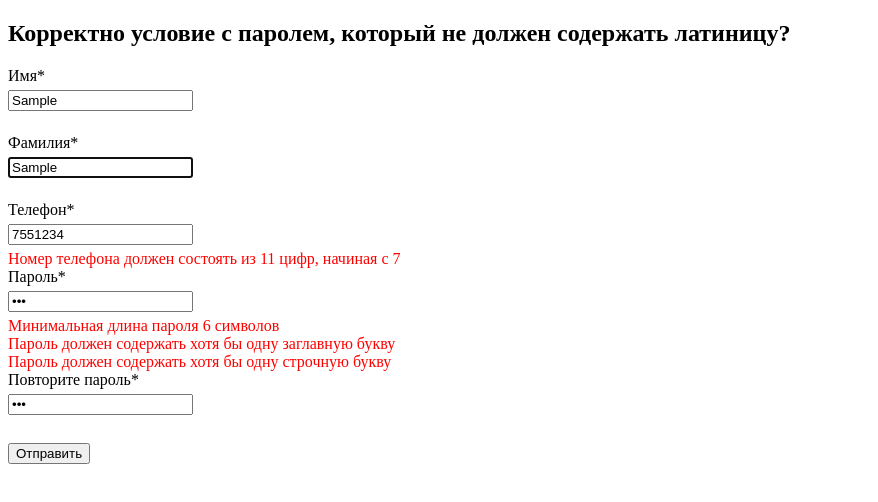
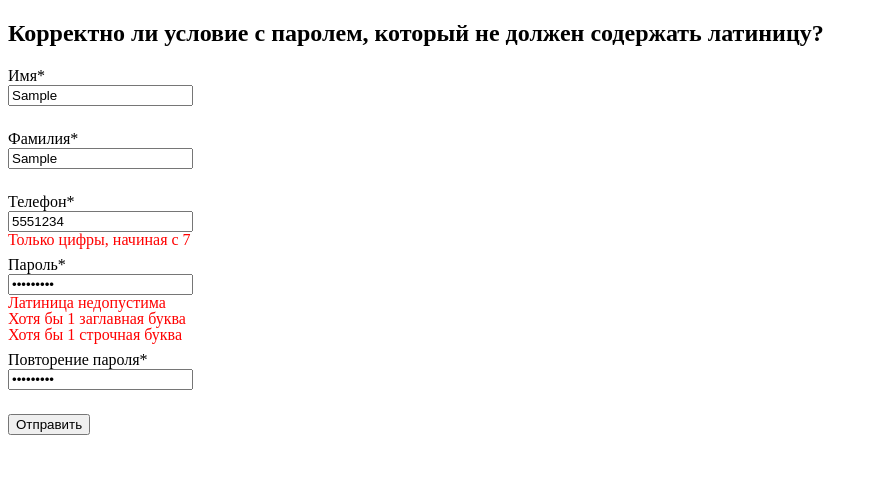
Before and after one commit to VladislavAleksandrov/test-form, a plain HTML site: page index.html in a window 1280 px wide. Both pictures are taken after typing "Sample", "Sample", "5551234", "Sample123", "Sample123" into the empty fields and a click on the button "Отправить". Shown: the whole page, without its empty margins (0-878 px from the left). Drawn offline with Linux system fonts and the light colour scheme.

Commit message:
Fully changed project, using default prop validity

```diff
--- a/index.html
+++ b/index.html
@@ -6,69 +6,100 @@
 	<script src="script.js" defer></script>
 	<style>
 
-		input {
-			margin: 5px 0;
+		form {
+			margin: auto;
 		}
-
 		label {
 			display: block;
 		}
-
-		span {
-			margin: 5px 0;
-		}
-
-		.error {
-			color: red;
-			display: none;
-			margin: 0;
-			min-height: 18px;
-		}
-
-		.showErrors .error {
+		input {
 			display: block;
 		}
-
-		.showErrors .error + br {
-			display: none;
-		}
-
-		button {
-			margin: 5px 0;
+		span {
+			display: block;
+			min-height: 16px;
+			line-height: 16px;
+			margin-bottom: 8px;
+			white-space: pre-line;
+			color: red;
 		}
 
 	</style>
 </head>
 <body>
-<h2>Корректно условие с паролем, который не должен содержать латиницу?</h2>
-<form id="form" novalidate>
-	<label for="name">Имя*</label>
-	<input type="text" id="name" pattern="[a-zA-z]{1,15}" maxlength="15" title="Только латиница, от 1 до 15 символов" required>
-	<br/>
-	<span class="error"></span>
-	<br/>
-	<label for="lastName">Фамилия*</label>
-	<input type="text" id="lastName" pattern="[a-zA-z]{2,}" title="Только латиница, от 2 символов" required>
-	<br/>
-	<span class="error"></span>
-	<br/>
-	<label for="phone">Телефон*</label>
-	<input type="tel" id="phone" maxlength="11" pattern="7[\d]{10}" title="Только цифры, 11 символов, начинается с 7" required>
-	<br/>
-	<span class="error"></span>
-	<br/>
-	<label for="password">Пароль*</label>
-	<input type="password" autocomplete="new-password" id="password" pattern="(?=.*\d)(?=.*[a-z])(?=.*[A-Z]).{6,}"
-	       title="От 6 символов, без латиницы, обязательно хотя бы одну заглавную букву и одну цифру" required>
-	<br/>
-	<div class="error"></div>
-	<br>
-	<label for="passwordRepeat">Повторите пароль*</label>
-	<input type="password" autocomplete="new-password" id="passwordRepeat" title="Пароли должны совпадать" required>
-	<br/>
-	<span class="error"></span>
-	<br/>
-	<button type="submit">Отправить</button>
+<h2>Корректно ли условие с паролем, который не должен содержать латиницу?</h2>
+<form class="js-form" novalidate>
+	<label>
+		Имя*
+		<input
+			class="js-input"
+			name="firstName"
+			type="text"
+			pattern="[a-zA-Z]+"
+			maxlength="15"
+			data-pattern-error="Только латиница"
+			required
+		/>
+		<span role="alert" aria-live="polite" class="js-error"></span>
+	</label>
+
+	<label>
+		Фамилия*
+		<input
+			type="text"
+			class="js-input"
+			name="secondName"
+			minlength="2"
+			pattern="[a-zA-Z]+"
+			data-pattern-error="Только латиница"
+			required
+		/>
+		<span role="alert" aria-live="polite" class="js-error"></span>
+	</label>
+
+	<label>
+		Телефон*
+		<input
+			type="tel"
+			class="js-input"
+			name="phone"
+			pattern="7[\d]+"
+			data-pattern-error="Только цифры, начиная с 7"
+			minlength="11"
+			maxlength="11"
+			required
+		/>
+		<span role="alert" aria-live="polite" class="js-error"></span>
+	</label>
+
+	<label>
+		Пароль*
+		<input
+			class="js-input"
+			type="password"
+			name="password"
+			pattern="(?=.*\d)(?=.*[а-я])(?=.*[А-Я]).{6,}"
+			data-pattern-error="Пароль без латиницы должен содержать хотя бы по одну заглавную букву и одну цифру"
+			minlength="6"
+			required
+			autocomplete
+		/>
+		<span role="alert" aria-live="polite" class="js-error"></span>
+	</label>
+
+	<label>
+		Повторение пароля*
+		<input
+			class="js-input"
+			type="password"
+			name="passwordRepeat"
+			minlength="6"
+			autocomplete
+			required
+		/>
+		<span role="alert" aria-live="polite" class="js-error"></span>
+	</label>
+	<button class="js-submit" type="submit">Отправить</button>
 </form>
 </body>
 </html>
--- a/script.js
+++ b/script.js
@@ -1,138 +1,67 @@
-const $form = document.getElementById('form')
-const $name = document.getElementById('name')
-const $lastName = document.getElementById('lastName')
-const $phone = document.getElementById('phone')
-const $password = document.getElementById('password')
-const $passwordRepeated = document.getElementById('passwordRepeat')
+const $form = document.querySelector(".js-form");
+const $errors = [...$form.querySelectorAll(".js-error")];
 
-let name, lastName, phone, password, passwordRepeated
-const passwordErrors = []
+$form.addEventListener("input", handleInput, false);
+$form.addEventListener("submit", handleSubmit, false);
 
-$form.addEventListener('submit', submit)
-$form.addEventListener('input', handleInput)
+const request = {
+	'firstName': '',
+	'secondName': '',
+	'phone': '',
+	'password': '',
+	'passwordRepeat': ''
+}
 
-/////////////////////////////////////////
-//Не стал делать реализацию через паттерны и кастомизацию стандартных сообщений об ошибке
-// например атрибуты pattern="[a-zA-z]{1,15}" и title="Только латиница, от 1 до 15 символов" внутри элемента input
-/////////////////////////////////////////
-
-function submit  (event)  {
-	event.preventDefault()
-	$form.classList.add('showErrors')
-	comparePasswordsAndDisplayErrors()
-	checkPasswordForErrors()
-	checkPhoneNumberForErrors()
-	checkLastNameForErrors()
-	checkNameForErrors()
-	if (checkNoErrorExist()) {
-		console.log('clear zone')
-		formatNameAndLastNameValues()
-		logForm()
-		$form.reset()
-		clearValues()
+function saveRequest(request) {
+	for (const name in request) {
+		request[name] = $form.elements[name]?.value
 	}
 }
 
-const clearValues = () => {
-  name = ''
-	lastName = ''
-	phone = ''
-	password = ''
-	passwordRepeated = ''
+function handleInput() {
+	$errors.forEach(($error) => ($error.textContent = ""));
 }
 
-const logForm = () => {
-	console.log(`
-	Имя - ${name}
-	Фамилия - ${lastName}
-	Телефон - ${phone}
-	Пароль - ${password}`)
+function handleSubmit(event) {
+	event.preventDefault();
+	[...$form.elements].forEach(showErrors);
+	saveRequest(request)
+	if ($form.checkValidity()) {
+		console.log(`
+firstName - ${request.firstName[0].toUpperCase() + request.firstName.slice(1).toLowerCase()}
+secondName - ${request.secondName[0].toUpperCase() + request.secondName.slice(1).toLowerCase()}
+phone - ${request.phone}
+password - ${request.password}
+	`)
+		for (const name in request) {
+			request[name] = ''
+		}
+		$form.reset()
+	}
 }
 
+function showErrors($input) {
+	const {validity} = $input;
 
-///////////////////////////////////////////
-//Пароль по условию не может быть латиницей
-///////////////////////////////////////////
+	let errors = [];
+	if (validity.valueMissing) errors.push("Поле не может быть пустым");
+	if (validity.tooShort) errors.push(`Не меньше ${$input.minLength} символов`);
+	if (validity.tooLarge) errors.push(`Не больше ${$input.maxLength} символов`);
+	if (validity.patternMismatch) {
+		if ($input.name === "password") {
+			if ($input.value.match(/[a-zA-Z]/)) errors.push('Латиница недопустима')
+			if (!$input.value.match(/[0-9]/)) errors.push('Хотя бы 1 цифра')
+			if (!$input.value.match(/[а-я]/)) errors.push('Хотя бы 1 заглавная буква')
+			if (!$input.value.match(/[А-Я]/)) errors.push('Хотя бы 1 строчная буква')
+		} else errors.push($input.getAttribute("data-pattern-error"));
+	}
+	if ($input.name === "passwordRepeat") {
+		if (request.password === request.passwordRepeat) $input.setCustomValidity('')
+		else {
+			$input.setCustomValidity('Пароли не совпадают')
+			errors.push('Пароли не совпадают')
+		}
+	}
 
-const saveInputValues = event => {
-	if (event.target === $name) name = event.target.value = event.target.value.replaceAll(/[^a-zA-Z]/g, '')
-	else if (event.target.closest('#lastName')) lastName = event.target.value = event.target.value.replaceAll(/[^a-zA-Z]/g, '')
-	else if (event.target.closest('#phone')) fixPhoneNumberInputValue(event)
-	else if (event.target.closest('#password')) password = event.target.value = event.target.value.replaceAll(/[^а-яА-Я\d]/g, '')
-	else if (event.target.closest('#passwordRepeat')) passwordRepeated = event.target.value = event.target.value.replaceAll(/[^а-яА-Я\d]/g, '')
+	if (errors.length) $input.nextElementSibling.textContent = errors.join("\n");
 }
-
-function handleInput  (event)  {
-	$form.classList.remove('showErrors')
-	saveInputValues(event)
-}
-
-const fixPhoneNumberInputValue = event => {
-	event.target.value !== '7' && event.target.value?.length === 1 && (event.target.value = '7' + event.target.value)
-	phone = event.target.value = event.target.value.replaceAll(/[^\d]/g, '').replace(/\d/, '7')
-}
-
-const checkNameForErrors = () => {
-	const closestError = document.querySelector('#name~.error')
-	closestError.textContent = ''
-	if (!name) closestError.textContent = 'Ввод имени является обязательным (только латиница, от 1 до 15 символов)'
-	else name?.length > 15 && (closestError.textContent = 'Имя должно быть не длиннее 15 символов')
-	closestError.textContent && $name.focus()
-}
-
-const checkLastNameForErrors = () => {
-	const closestError = document.querySelector('#lastName~.error')
-	closestError.textContent = ''
-	if (!lastName) closestError.textContent = 'Ввод фамилии является обязательным (только латиница от 2 символов)'
-	else (lastName?.length < 2) && (closestError.textContent = 'Фамилия должна состоять не менее чем из 2 латинских букв')
-	closestError.textContent && $lastName.focus()
-}
-
-const checkPhoneNumberForErrors = () => {
-	const closestError = document.querySelector('#phone~.error')
-	closestError.textContent = ''
-	if (!phone) closestError.textContent = 'Ввод номера телефона является обязательным'
-	else (phone?.length < 11) && (closestError.textContent = 'Номер телефона должен состоять из 11 цифр, начиная с 7')
-	closestError.textContent && $lastName.focus()
-}
-
-const checkPasswordForErrors = () => {
-	const closestError = document.querySelector('#password~.error')
-	closestError.textContent = ''
-	passwordErrors.length = 0
-	if (!password) closestError.textContent = 'Ввод пароля является обязательным (от 6 символов, должен содержать хотя бы одну заглавную цифру и одну цифру)'
-	else {
-		if (password.length < 6) passwordErrors.push('Минимальная длина пароля 6 символов')
-		if (!password.match(/[А-Я]/)) passwordErrors.push('Пароль должен содержать хотя бы одну заглавную букву')
-		if (!password.match(/[а-я]/)) passwordErrors.push('Пароль должен содержать хотя бы одну строчную букву')
-		if (!password.match(/[0-9]/)) passwordErrors.push('Пароль должен содержать хотя бы одну цифру')
-	}
-	passwordErrors.forEach(item => {
-		const errorString = document.createElement('span')
-		errorString.classList.add('error')
-		errorString.textContent = item
-		closestError.append(errorString)
-	})
-	closestError.textContent && $password.focus()
-}
-
-const comparePasswordsAndDisplayErrors = () => {
-	const closestError = document.querySelector('#passwordRepeat~.error')
-	closestError.textContent = ''
-	if (!passwordRepeated) closestError.textContent = 'Поле необходимо заполнить'
-	else if (password !== passwordRepeated) closestError.textContent = 'Пароли не совпадают'
-	closestError.textContent && $passwordRepeated.focus()
-}
-
-const checkNoErrorExist = () => {
-	let result = true
-	document.querySelectorAll('span.error').forEach(element => {
-		if (element.textContent) result = false
-	})
-	return result
-}
-
-const formatNameAndLastNameValues = () => {
-	name = name[0].toUpperCase() + name.slice(1).toLowerCase()
-	lastName = lastName[0].toUpperCase() + lastName.slice(1).toLowerCase()
-}
```
